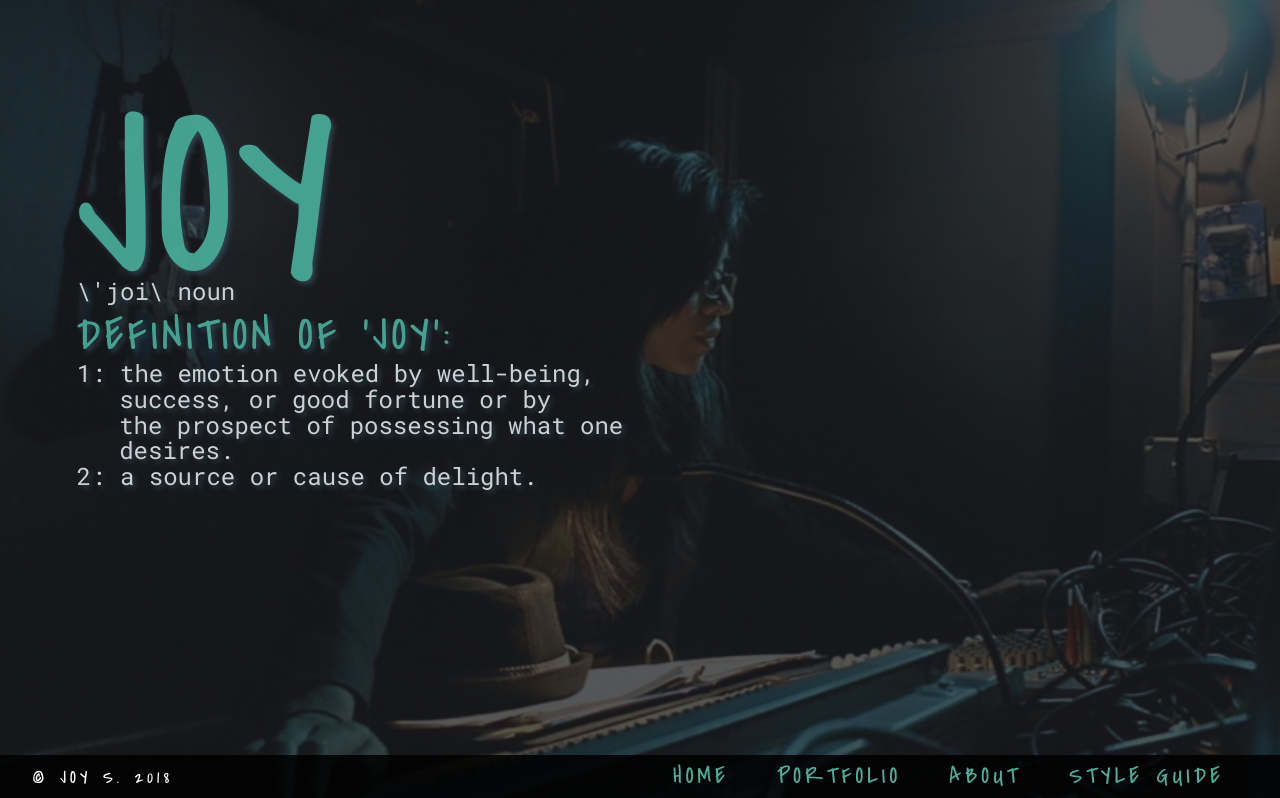
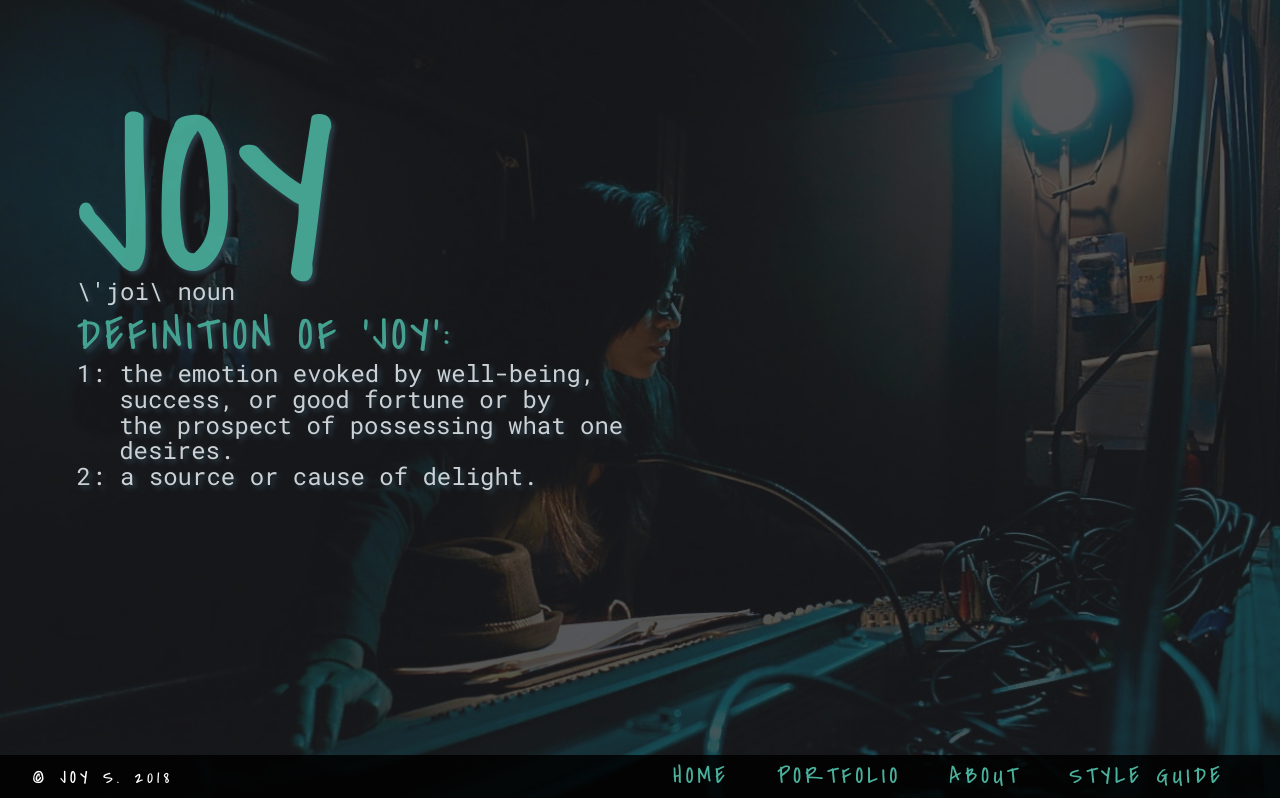
Before and after one commit to essjay05/fyj-2023_v1, a React (Vite) app: page / in a window 1280 px wide. Shown: the top 798 px of the page. Built offline with nearby package versions, Linux system fonts and the light colour scheme.

Commit message:
Updated hero image to be used for better quality. Updated hero-img overlay.

```diff
--- a/src/components/global/Hero/Hero.css
+++ b/src/components/global/Hero/Hero.css
@@ -4,7 +4,7 @@
   position: relative;
   width: 100vw;
   height: 100vh;
-  background-image: url('../../../assets/JoyOfAllTradesTech.png');
+  background-image: url('../../../../public/joy-oat-hero-img.JPG');
   background-size: cover;
   background-position: 50% 50%;
   background-repeat: no-repeat;
@@ -16,7 +16,7 @@
 .hero-img-container:after {
   content: '';
   width: 100vw;
-  height: 111vh;
+  height: 113vh;
   background: var(--black-color);
   opacity: 0.75;
   position: absolute;
```
Also changed, not shown: public/joy-oat-hero-img.JPG (added).
